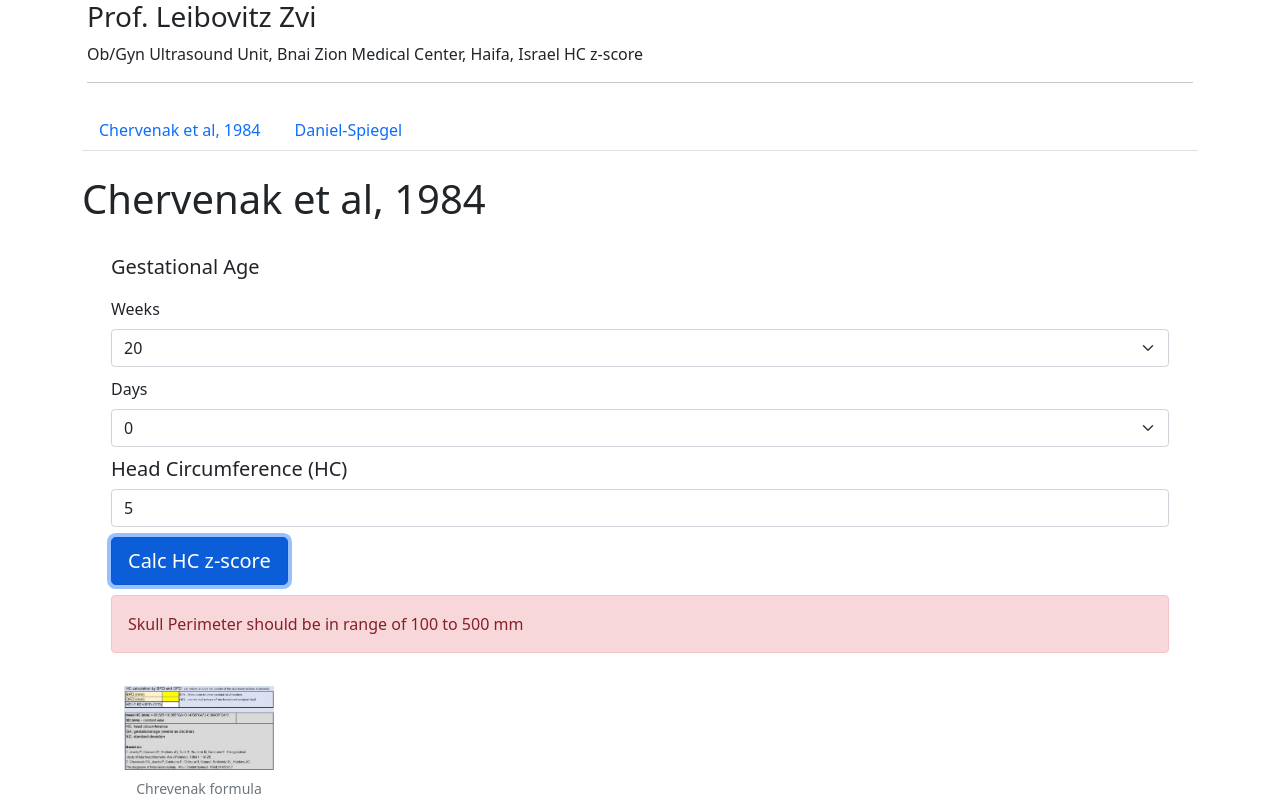
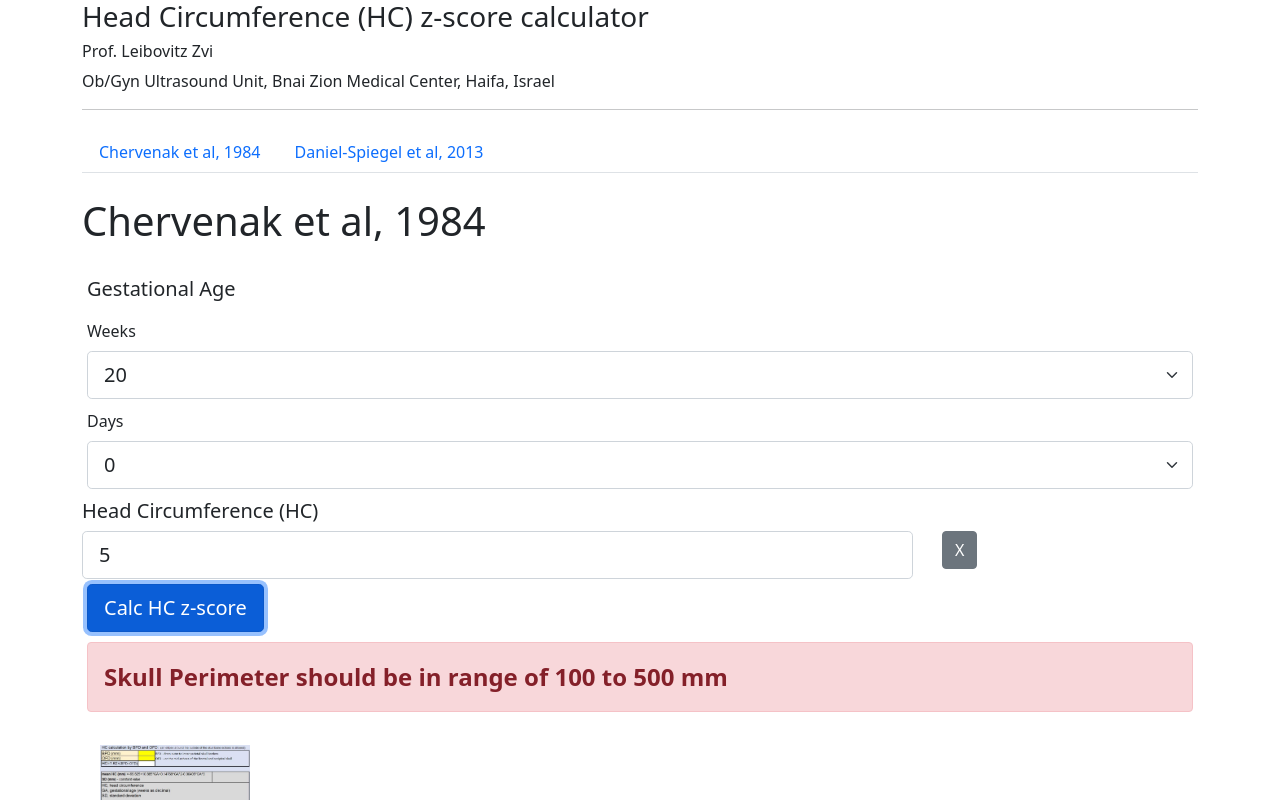
Before and after one commit to leassaf/zvi, a React (Create React App) app: page / in a window 1280 px wide. Both pictures are taken after typing "5" into the empty fields and a click on the button "Calc HC z-score". Shown: the top 800 px of the page. Built offline with nearby package versions, Linux system fonts and the light colour scheme.

Commit message:
dad's review

```diff
--- a/src/App.css
+++ b/src/App.css
@@ -1,6 +1,7 @@
 .row {
   /* border: blue 1px solid; */
   margin: 5px;
+  /* border: red solid 1px; */
   /* margin-top: 15px; */
   /* padding: 10px; */
 }
@@ -8,6 +9,7 @@
 .col {
   /* border: orange 1px solid; */
   margin: 5px;
+  /* border: blue solid 1px; */
   /* margin-top: 0px;
   padding-right: 5px;
   padding-left: 5px; */
--- a/src/App.js
+++ b/src/App.js
@@ -1,4 +1,4 @@
-import { Container, Row, Col } from "react-bootstrap";
+import { Container, Row } from "react-bootstrap";
 import Header from "./Header";
 import Footer from "./Footer";
 
@@ -11,9 +11,7 @@ function App() {
     <div>
       <Container>
         <Row>
-          <Col>
-            <Header />
-          </Col>
+          <Header />
         </Row>
         <Row>
           <NavigationBar />
--- a/src/Chervenak.js
+++ b/src/Chervenak.js
@@ -1,4 +1,4 @@
-import { Container, Row, Col, Figure, Button } from "react-bootstrap";
+import { Row, Col, Figure, Button } from "react-bootstrap";
 import FormCalc from "./FormCalc";
 import img1 from "./Chrevenak/Chrevenak_hc_z_score_formula1.jpg";
 import img2 from "./Chrevenak/Chrevenak_hc_z_score_table.png";
@@ -8,7 +8,6 @@ export default function Chervenak() {
     <div>
       <h1>Chervenak et al, 1984</h1>
       <FormCalc type="Chervenak" />
-      <Container>
       <Row>
         <Col>
           <Button variant="link" href={img1}>
@@ -29,7 +28,6 @@ export default function Chervenak() {
           </Button>
         </Col>
       </Row>
-      </Container>
     </div>
   );
 }
--- a/src/DanielSpiegel.js
+++ b/src/DanielSpiegel.js
@@ -1,4 +1,4 @@
-import { Container, Row, Col, Figure, Button } from "react-bootstrap";
+import { Row, Col, Figure, Button } from "react-bootstrap";
 import FormCalc from "./FormCalc";
 import img1 from "./DanielSpiegel/hc_z_score_formula.png";
 import img2 from "./DanielSpiegel/hc_z_score_table.png";
@@ -6,9 +6,8 @@ import img2 from "./DanielSpiegel/hc_z_score_table.png";
 export default function DanielSpiegel() {
   return (
     <div>
-      <h1>Daniel-Spiegel et al</h1>
+      <h1>Daniel-Spiegel et al, 2013</h1>
       <FormCalc type="DanielSpiegel" />
-      <Container>
       <Row>
         <Col>
           <Button variant="link" href={img1}>
@@ -29,7 +28,6 @@ export default function DanielSpiegel() {
           </Button>
         </Col>
       </Row>
-      </Container>
     </div>
   );
 }
--- a/src/FormCalc.js
+++ b/src/FormCalc.js
@@ -1,8 +1,15 @@
 import { useState } from "react";
-import { Button, Container, Row, Col, Form, Alert } from "react-bootstrap";
+import { Button, Row, Col, Form, Alert } from "react-bootstrap";
 
 const AlertMessage = (props) => {
-  return <Alert variant={props.variant}>{props.text}</Alert>;
+  return (
+    <Alert
+      variant={props.variant}
+      style={{ fontWeight: "bold", fontSize: "24px" }}
+    >
+      {props.text}
+    </Alert>
+  );
 };
 
 export default function FormCalc(props) {
@@ -22,6 +29,12 @@ export default function FormCalc(props) {
 
   const handleDaysInputChange = (event) => {
     setValues({ ...values, days: event.target.value });
+  };
+
+  const resetSpInputChange = (event) => {
+    setValues({ ...values, sp: "" });
+    setAlertDangerDisplay(false);
+    setAlertSuccessDisplay(false);
   };
 
   // const [alertPrimaryDisplay, setAlertPrimaryDisplay] = useState(false);
@@ -88,7 +101,6 @@ export default function FormCalc(props) {
     <div>
       <Form>
         <br />
-        <Container>
         <Row>
           <Col>
             <h5>Gestational Age</h5>
@@ -98,6 +110,7 @@ export default function FormCalc(props) {
           <Col>
             <Form.Label>Weeks</Form.Label>
             <Form.Select
+              size="lg"
               value={values.weeks}
               onChange={handleWeeksInputChange}
             >
@@ -130,7 +143,11 @@ export default function FormCalc(props) {
         <Row>
           <Col>
             <Form.Label>Days</Form.Label>
-              <Form.Select value={values.days} onChange={handleDaysInputChange}>
+            <Form.Select
+              size="lg"
+              value={values.days}
+              onChange={handleDaysInputChange}
+            >
               <option value="0">0</option>
               <option value="1">1</option>
               <option value="2">2</option>
@@ -142,15 +159,21 @@ export default function FormCalc(props) {
           </Col>
         </Row>
         <Row>
-            <Col>
           <h5>Head Circumference (HC)</h5>
+          <Col xs={9}>
             {/* <Form.Label>skull perimeter (mm)</Form.Label> */}
             <Form.Control
               type="number"
               value={values.sp}
               onChange={handleSpInputChange}
               placeholder="skull perimeter (mm)"
+              size="lg"
             />
+          </Col>
+          <Col>
+            <Button variant="secondary" onClick={resetSpInputChange}>
+              X
+            </Button>
           </Col>
         </Row>
         <Row>
@@ -182,12 +205,11 @@ export default function FormCalc(props) {
             {alertSuccessDisplay ? (
               <AlertMessage
                 variant="success"
-                  text={"HC z-score = (" + chervenakScore + ")"}
+                text={"HC z-score = " + chervenakScore}
               ></AlertMessage>
             ) : null}
           </Col>
         </Row>
-        </Container>
       </Form>
     </div>
   );
--- a/src/Header.js
+++ b/src/Header.js
@@ -1,11 +1,9 @@
 export default function Header() {
   return (
     <div className="page-header">
-      <h3>Prof. Leibovitz Zvi</h3>
-      <p>
-        Ob/Gyn Ultrasound Unit, Bnai Zion Medical Center, Haifa, Israel HC
-        z-score
-      </p>
+      <h3>Head Circumference (HC) z-score calculator</h3>
+      <h6>Prof. Leibovitz Zvi</h6>
+      <p>Ob/Gyn Ultrasound Unit, Bnai Zion Medical Center, Haifa, Israel</p>
       <hr></hr>
     </div>
   );
--- a/src/NavigationBar.js
+++ b/src/NavigationBar.js
@@ -49,7 +49,7 @@ export default function NavigationBar() {
             </Nav.Item>
             <Nav.Item>
               <Nav.Link as={Link} to={"/DanielSpiegel"}>
-                Daniel-Spiegel
+                Daniel-Spiegel et al, 2013
               </Nav.Link>
             </Nav.Item>
           </Nav>
```
Lines whose indentation alone changed are shown as unchanged.
